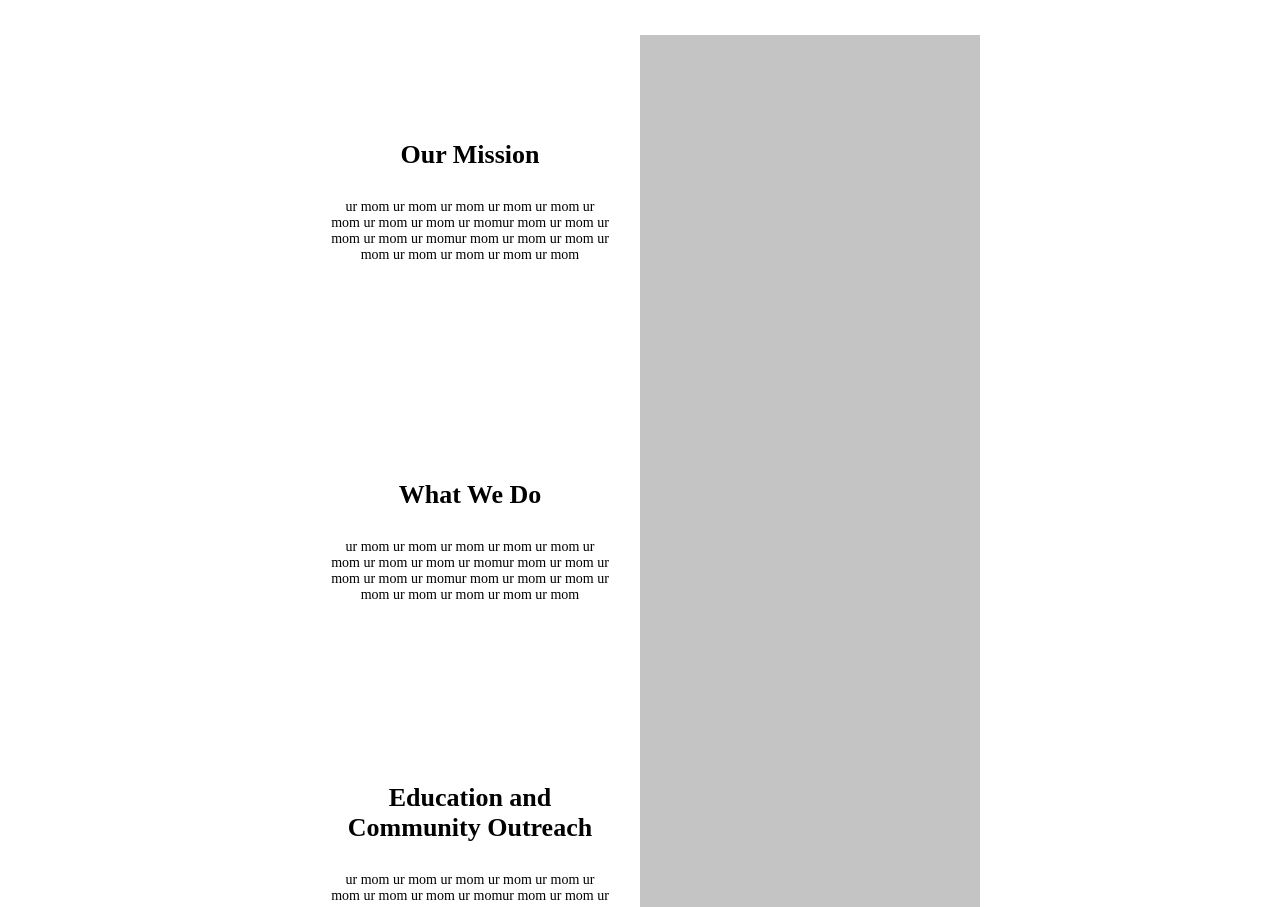
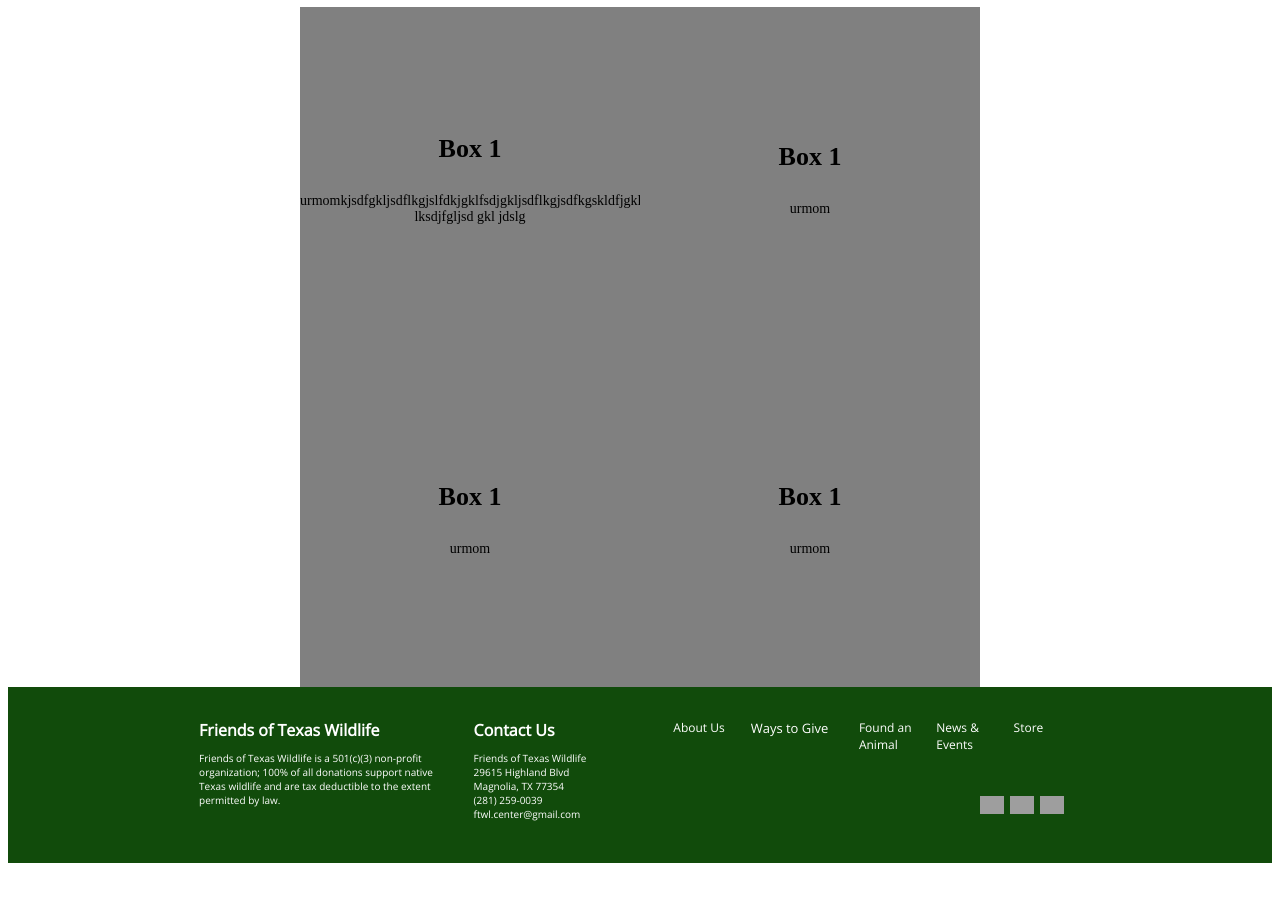
Before and after one commit to rice-apps/ftwl2019, a Next.js app: page /aboutus in a window 1280 px wide. Shown: the part 700-1607 px from the top of the page. After the commit the page ends 1571 px from the top, so only its background shows below. Built offline with nearby package versions, Linux system fonts and the light colour scheme; grey boxes are pictures that could not be loaded; a web font is replaced by a local one.

Commit message:
Revert "Feature #48 Learn More Button"

```diff
--- a/components/about/AboutUsBox.js
+++ b/components/about/AboutUsBox.js
@@ -1,20 +1,16 @@
 import React from 'react';
 import { Box } from 'rebass';
-import LearnMoreButton from '../util/LearnMoreButton';
 
 function AboutUsBox(props) {
   return (
     <Box
       width="340px"
       height="340px"
-      bg={props.color}
+      bg="grey"
       style={{
         textAlign: 'center',
         display: 'flex',
-        alignItems: 'center',
-        justifyItems: 'center',
         flexDirection: 'column',
-        justifyItems: 'center',
         justifyContent: 'center',
       }}>
       <h1
@@ -30,18 +26,9 @@ function AboutUsBox(props) {
         style={{
           fontWeight: 'normal',
           fontSize: '14px',
-          paddingLeft: "30px",
-          paddingRight: "30px",
-          paddingBottom: "12px",
         }}>
         {props.description}
       </h2>
-      <div>
-        {props.learnMore ? <LearnMoreButton></LearnMoreButton>: null}
-        {/* ternary operator, ? checks to see if learnMore is null,
-        first part of colon tells you what to do when it is not null, second
-        part tells you what to do when it is null */}
-      </div>
     </Box>
   );
 }
--- a/components/about/AboutUsGrid.js
+++ /dev/null
@@ -1,48 +0,0 @@
-
-import AboutUsBox from './AboutUsBox';
-import {Box} from 'rebass';
-import LearnMoreButton from '../util/LearnMoreButton';
-
-function AboutUsGrid(props) {
-    return (
-        <Box
-        style={{
-          marginLeft: '170px',
-          marginRight: '170px',
-          display: 'flex',
-          flexDirection: 'row',
-          flexWrap: 'wrap',
-          justifyContent: 'center',
-          paddingBottom: '150px',
-        }}>
-
-      {/* if you want to add a Learn More button then simply assign
-      the learnMore component to "yes" for AboutUsBox */}
-        <AboutUsBox heading="Our Mission" description="ur mom ur mom ur mom ur mom ur mom ur mom ur mom ur
-        mom ur momur mom ur mom ur mom ur mom ur momur mom ur mom ur mom ur mom ur mom ur mom ur mom ur mom " color="white">
-        </AboutUsBox>
-
-        <AboutUsBox color="#C4C4C4"></AboutUsBox>
-
-        <AboutUsBox heading="What We Do" description="ur mom ur mom ur mom ur mom ur mom ur mom ur mom ur
-        mom ur momur mom ur mom ur mom ur mom ur momur mom ur mom ur mom ur mom ur mom ur mom ur mom ur mom" color="white"></AboutUsBox>
-
-        <AboutUsBox  color="#C4C4C4"></AboutUsBox>
-
-        <AboutUsBox heading="Education and Community Outreach" description="ur mom ur mom ur mom ur mom ur mom ur mom ur mom ur
-        mom ur momur mom ur mom ur mom ur mom ur momur mom ur mom ur mom ur mom ur mom ur mom ur mom ur mom" color="white" learnMore="yes"></AboutUsBox>
-
-        <AboutUsBox color="#C4C4C4"></AboutUsBox>
-
-        <AboutUsBox heading="Our Intake Center" description="ur mom ur mom ur mom ur mom ur mom ur mom ur mom ur
-        mom ur momur mom ur mom ur mom ur mom ur momur mom ur mom ur mom ur mom ur mom ur mom ur mom ur mom" color="white" learnMore="yes"></AboutUsBox>
-
-        <AboutUsBox  color="#C4C4C4"></AboutUsBox>
-
-        <AboutUsBox heading="Our Board Members" description="ur mom ur mom ur mom ur mom ur mom ur mom ur mom ur
-        mom ur momur mom ur mom ur mom ur mom ur momur mom ur mom ur mom ur mom ur mom ur mom ur mom ur mom" color="white"learnMore="yes"></AboutUsBox>
-     </Box>
-    );
-}
-
-export default AboutUsGrid;
--- a/components/util/LearnMoreButton.css
+++ /dev/null
@@ -1,15 +0,0 @@
-.LearnMoreBox {
-   display: flex;
-   align-content: center;
-   flex-direction: column;
-   justify-content: center;
-   box-sizing: border-box;
-   border: solid #114B0B 2px
-}
-
-.LearnMoreText {
-    font-size: 19px;
-    font-weight: bold;
-    letter-spacing: 0.11em;
-    color: #114B0B
-}
--- a/components/util/LearnMoreButton.js
+++ /dev/null
@@ -1,21 +0,0 @@
-import { Box } from 'rebass';
-import './LearnMoreButton.css';
-
-function LearnMoreButton() {
-    return(
-        <div>
-            <Box
-             width="230px"
-             height="45px"
-             className ="LearnMoreBox"
-            >
-                <h1 className ="LearnMoreText">
-                    LEARN MORE
-                </h1>
-
-            </Box>
-        </div>
-    );
-}
-
-export default LearnMoreButton;
--- a/pages/aboutus.js
+++ b/pages/aboutus.js
@@ -1,7 +1,6 @@
 import Navbar from '../components/navbar/Navbar';
 import Footer from '../components/footer/Footer';
 import AboutUsBox from '../components/about/AboutUsBox';
-import AboutUsGrid from '../components/about/AboutUsGrid';
 import Title from '../components/util/Title';
 import { Heading, Text, Box } from 'rebass';
 
@@ -9,8 +8,24 @@ function AboutUs() {
   return (
     <div>
       <Navbar></Navbar>
-      <Title title="About Us" subtitle="Saving Animals since 1994"></Title>
-      <AboutUsGrid></AboutUsGrid>
+      <Title title="About Us"></Title>
+      <Box
+        style={{
+          marginLeft: '170px',
+          marginRight: '170px',
+          display: 'flex',
+          flexDirection: 'row',
+          flexWrap: 'wrap',
+          justifyContent: 'center',
+        }}>
+        <AboutUsBox
+          heading="Box 1"
+          description="urmomkjsdfgkljsdflkgjslfdkjgklfsdjgkljsdflkgjsdfkgskldfjgkljsdfglkjdsfklgjlsdjgflkjsdlfgjsdflkjglksdfjgkl lksdjfgljsd gkl jdslg"></AboutUsBox>
+        <AboutUsBox heading="Box 1" description="urmom"></AboutUsBox>
+        <AboutUsBox heading="Box 1" description="urmom"></AboutUsBox>
+        <AboutUsBox heading="Box 1" description="urmom"></AboutUsBox>
+      </Box>
+
       <Footer></Footer>
     </div>
   );
```
